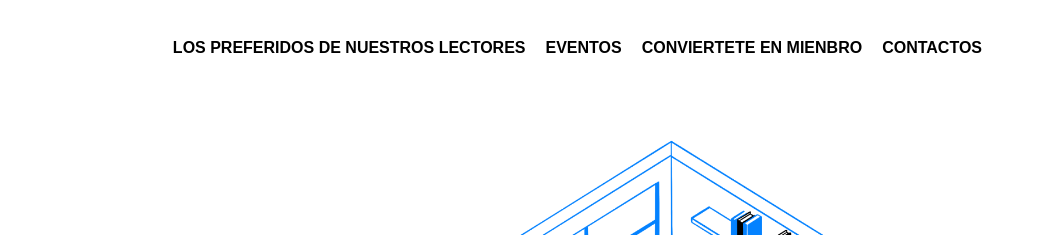
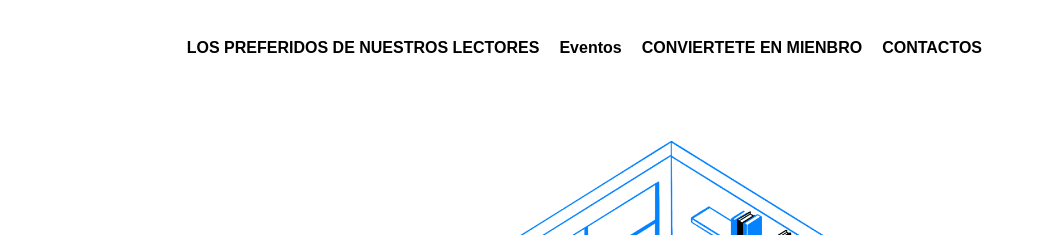
Before and after one commit to NattBlandero/web_project_library_es, a plain HTML site: page index.html in a window 1280 px wide. Shown: the top 235 px of the page, 218-1280 px from the left. Drawn offline with Linux system fonts and the light colour scheme.

Commit message:
section event

```diff
--- a/index.html
+++ b/index.html
@@ -27,7 +27,7 @@
               >
             </li>
             <li>
-              <a class="nav__link" href="#">EVENTOS</a>
+              <a class="nav__link" href="#events">Eventos</a>
             </li>
             <li>
               <a class="nav__link" href="#">CONVIERTETE EN MIENBRO</a>
@@ -139,7 +139,7 @@
           </ul>
         </section>
 
-        <section class="events">
+        <section class="events" id="event">
           <div class="events__content">
             <h2 class="events__heading">Próximos eventos:</h2>
             <h3 class="events__title">
--- a/styles/style.css
+++ b/styles/style.css
@@ -232,7 +232,6 @@
 
 .events__image {
   max-width: 100%;
-  /* max-width: 100%; */
 }
 
 .person {
@@ -246,31 +245,26 @@
 .person_name_feynman {
   top: -30px;
   left: 319px;
-  /* Utiliza los valores correctos de las propiedades top/right/bottom/left para posicionar el elemento */
 }
 
 .person_name_burbidge {
   top: 96px;
   right: 125px;
-  /* Utiliza los valores correctos de las propiedades top/right/bottom/left para posicionar el elemento */
 }
 
 .person_name_cannon {
   bottom: 18px;
   right: 216px;
-  /* Utiliza los valores correctos de las propiedades top/right/bottom/left para posicionar el elemento */
 }
 
 .person_name_mitchell {
   bottom: 82px;
   left: 142px;
-  /* Utiliza los valores correctos de las propiedades top/right/bottom/left para posicionar el elemento */
 }
 
 .person_name_tarter {
   top: 79px;
   left: 159px;
-  /* Utiliza los valores correctos de las propiedades top/right/bottom/left para posicionar el elemento */
 }
 
 .person__image {
```
